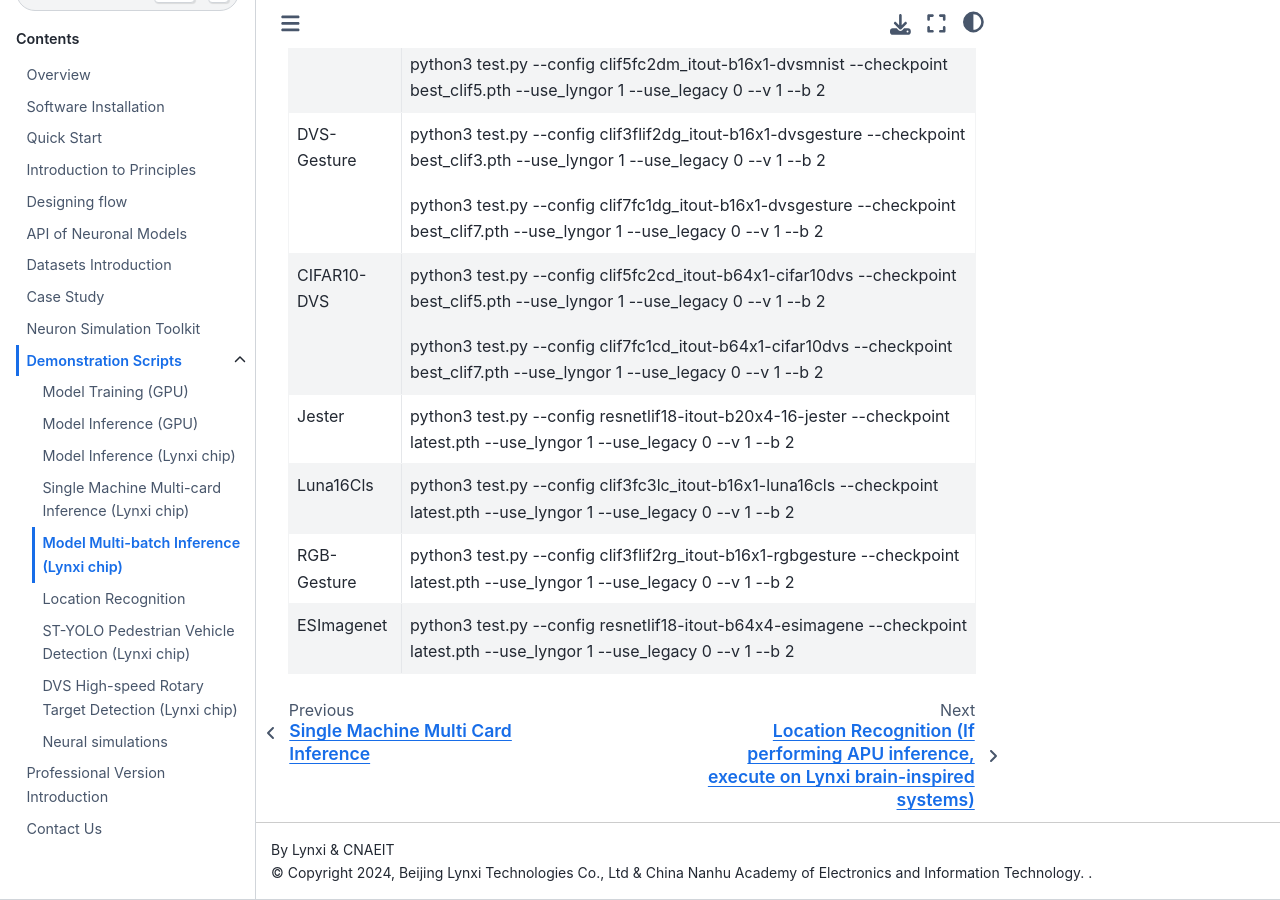
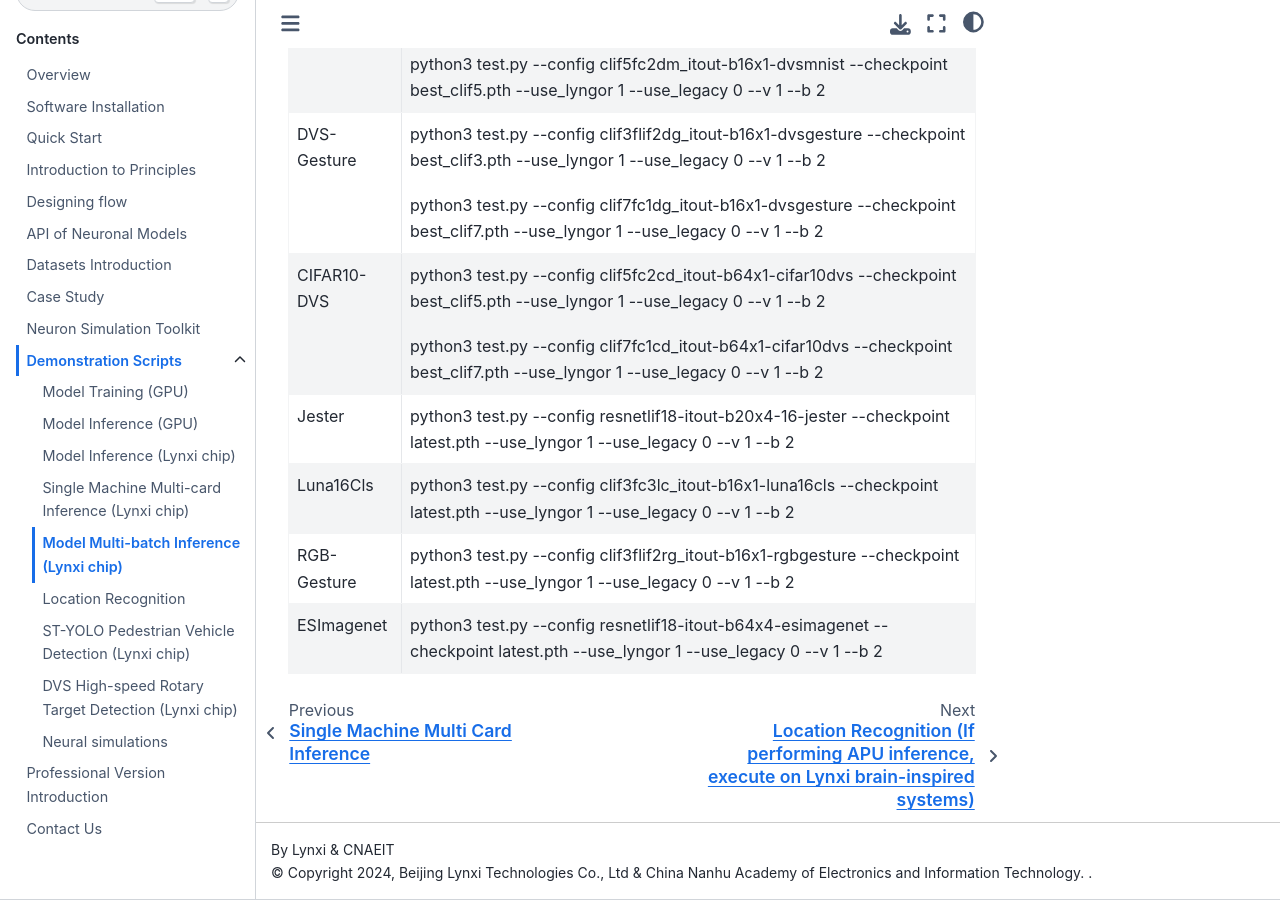
Before and after one commit to LynxiTech/BIDL_doc_en, a Sphinx documentation site: the page built from source/model_multi_batch_inference_APU.rst, in a window 1280 px wide and 900 px high, scrolled down 524 px. Built offline with Sphinx 7.4.7 and the Sphinx Book theme 1.1.4, drawn with Linux system fonts in a browser that asks for light colours; pages that are not in the unit, such as notebooks, are missing from menus.

Commit message:
Update model_multi_batch_inference_APU.rst

```diff
--- a/source/model_multi_batch_inference_APU.rst
+++ b/source/model_multi_batch_inference_APU.rst
@@ -52,7 +52,7 @@ Batch Inference with Multiple Batches (to be executed on Lynxi brain-inspired sy
 |              | \-\-v 1 \-\-b 2                                          |
 +--------------+----------------------------------------------------------+
 | ESImagenet   | python3 test.py \-\-config                               |
-|              | resnetlif18-itout-b64x4-esimagene \-\-checkpoint         |
+|              | resnetlif18-itout-b64x4-esimagenet \-\-checkpoint        |
 |              | latest.pth \-\-use_lyngor 1 \-\-use_legacy 0             |
 |              | \-\-v 1 \-\-b 2                                          |
 +--------------+----------------------------------------------------------+
```
